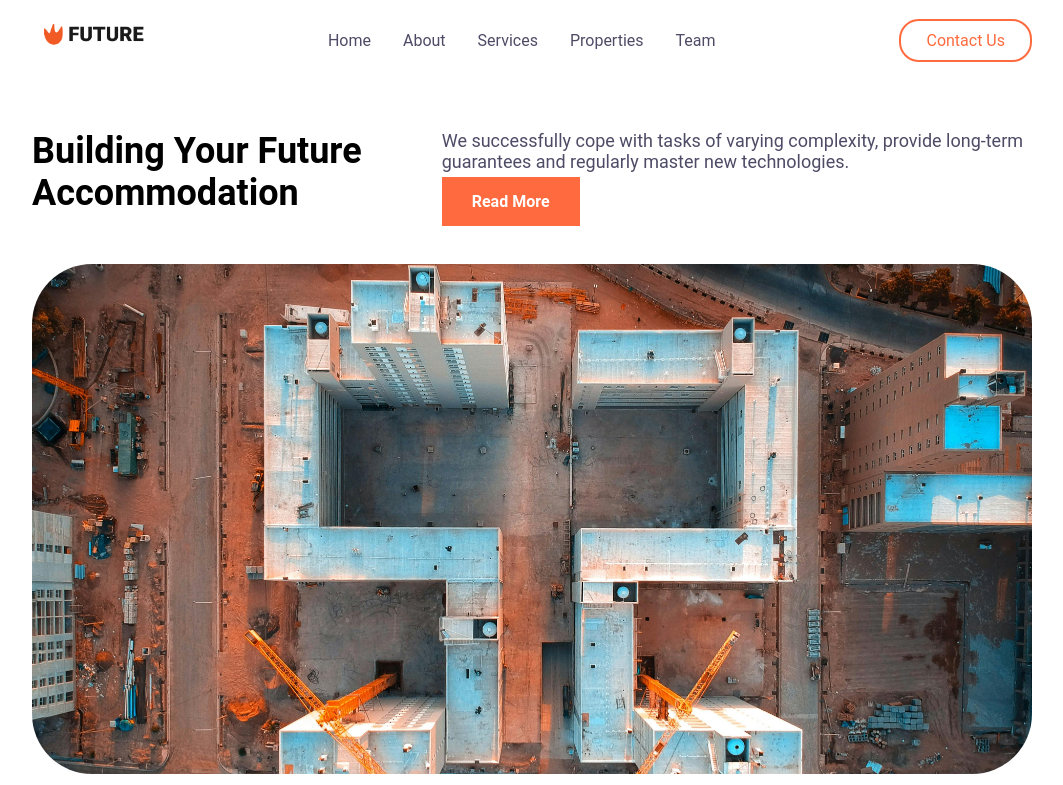
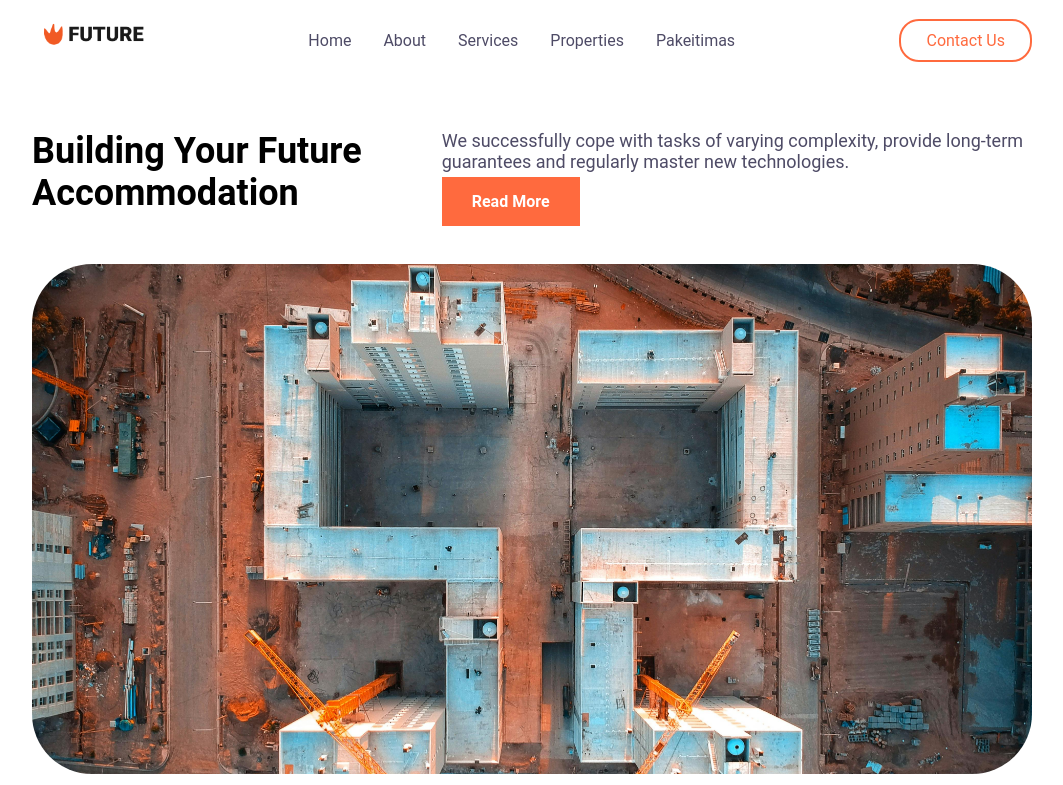
Before and after one commit to airdask/Praktin--u-dotis, a plain HTML site: page index.html in a window 1280 px wide. Shown: the top 785 px of the page, without its empty margins (108-1171 px from the left). Drawn offline with Linux system fonts and the light colour scheme.

Commit message:
team > pakeitimas

```diff
--- a/index.html
+++ b/index.html
@@ -16,7 +16,7 @@
                 <li><a href="#">About</a></li>
                 <li><a href="#">Services</a></li>
                 <li><a href="#">Properties</a></li>
-                <li><a href="#">Team</a></li>
+                <li><a href="#">Pakeitimas</a></li>
             </ul>
             <a href="#" class="contact-button">Contact Us</a>
         </nav>
```
